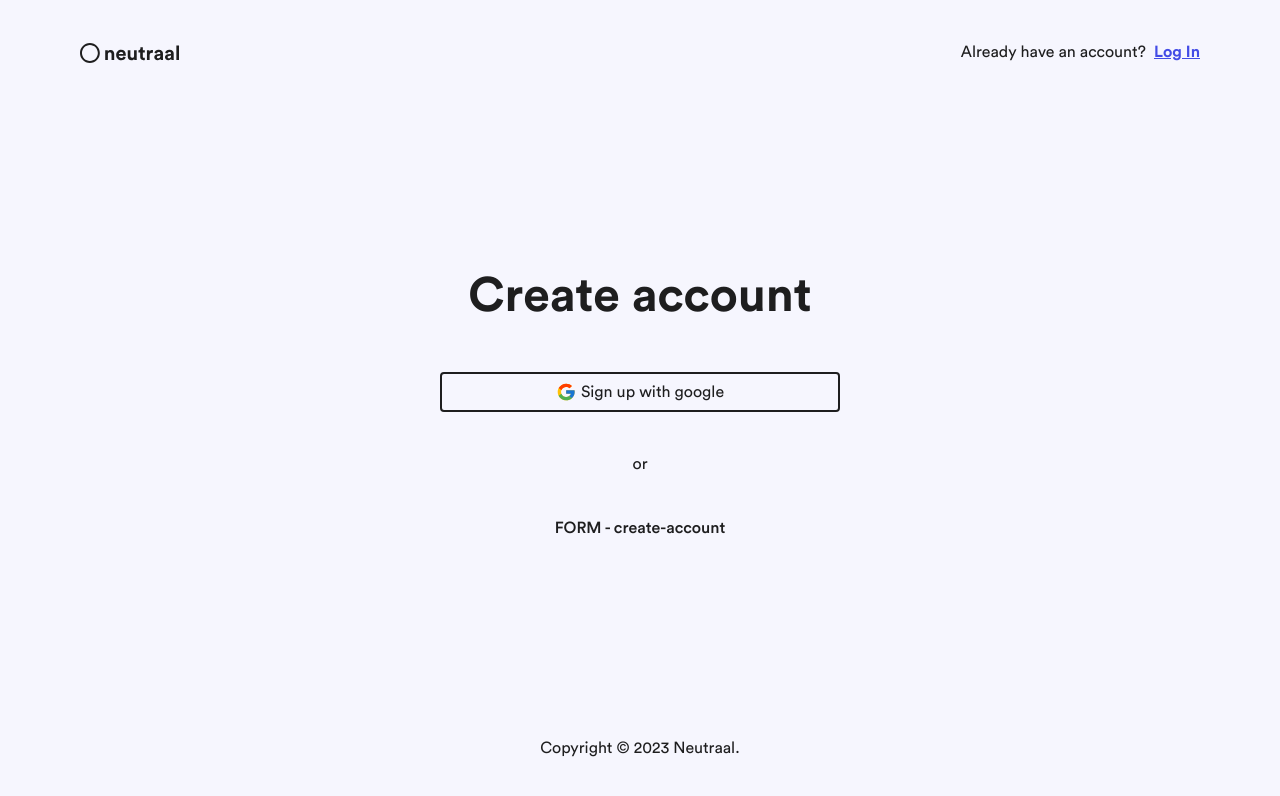
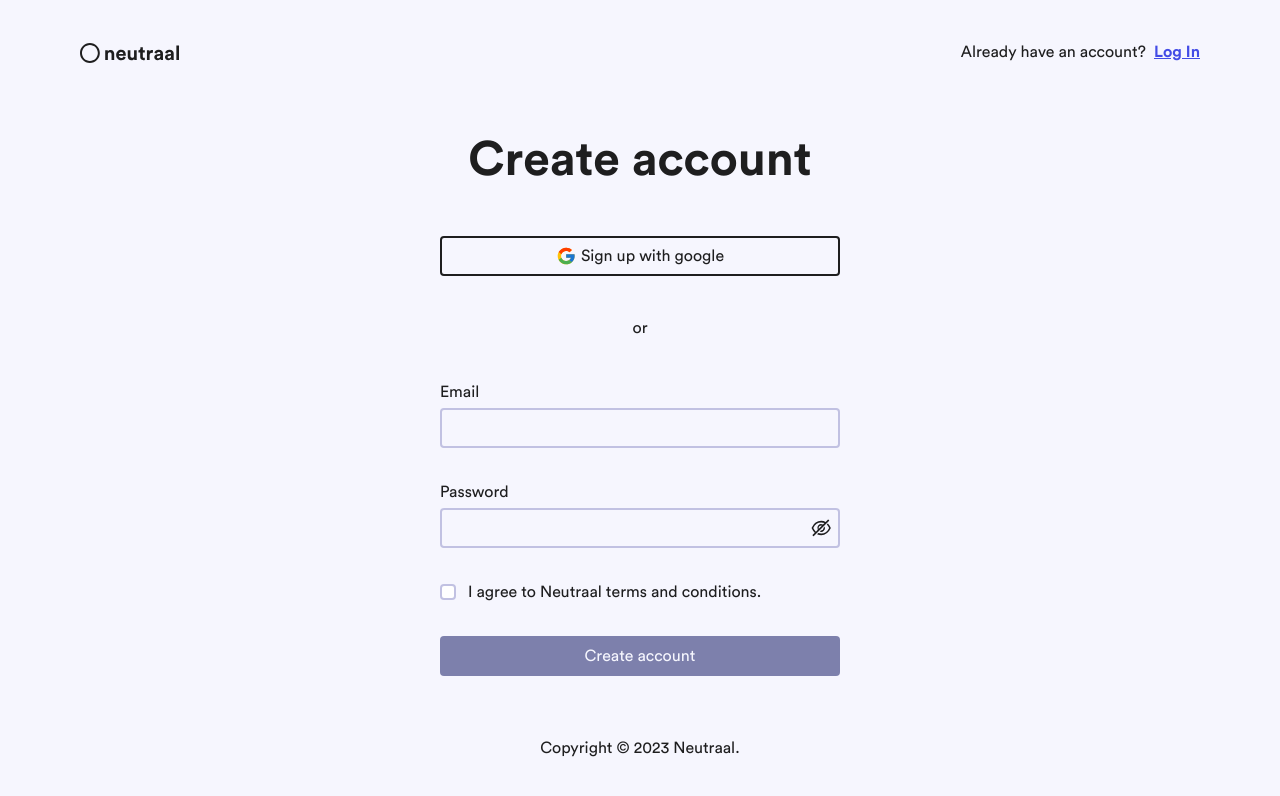
Before and after one commit to matiasbacelar98/neutraal, a React (Vite) app: page /sign-up in a window 1280 px wide. Shown: the top 796 px of the page. Built offline with nearby package versions, Linux system fonts and the light colour scheme.

Commit message:
CreateAccount UI complete

```diff
--- a/src/components/UI/Inputs.tsx
+++ b/src/components/UI/Inputs.tsx
@@ -7,7 +7,7 @@ import Show from '@components/Show';
 import { EyeVisibleIcon, EyeInvisibleIcon } from '@ui/Icons';
 import { FormTypes } from '@types';
 
-interface FormSignInProps extends ComponentProps<'input'> {
+interface InputProps extends ComponentProps<'input'> {
   register: UseFormRegister<FormTypes>;
   options: RegisterOptions;
   name: Path<FormTypes>;
@@ -15,7 +15,7 @@ interface FormSignInProps extends ComponentProps<'input'> {
 }
 
 //-------- Email input --------//
-export function EmailInput({ register, options, name, id }: FormSignInProps) {
+export function EmailInput({ register, options, name, id }: InputProps) {
   return (
     <input
       className="
@@ -30,7 +30,7 @@ export function EmailInput({ register, options, name, id }: FormSignInProps) {
 }
 
 //------- Password input --------//
-export function PasswordInput({ register, options, name, id }: FormSignInProps) {
+export function PasswordInput({ register, options, name, id }: InputProps) {
   const [isVisible, setIsVisible] = useState(false);
 
   return (
@@ -74,23 +74,12 @@ function EyeBtn({ onClick, visible = false }: EyeBtnProps) {
 }
 
 //------- Checkbox input -------//
-type CheckboxInput = {
-  checked: boolean;
-  name: string;
-  id: string;
-  onChange: () => void;
-};
-
-export function CheckboxInput(props: CheckboxInput) {
-  const { checked, name, id, onChange } = props;
-
+export function CheckboxInput({ register, name, options, id }: InputProps) {
   return (
     <input
       type="checkbox"
       id={id}
-      name={name}
-      checked={checked}
-      onChange={onChange}
+      {...register(name, options)}
       className="ring-0
       w-4 h-4 rounded border-2 border-gray-light
     text-primary focus:border-primary
--- a/src/components/pages/SignUp.tsx
+++ b/src/components/pages/SignUp.tsx
@@ -1,6 +1,16 @@
+import { useForm } from 'react-hook-form';
+
 import Layout from '@layouts/Layout';
+import { InputGroup, CheckboxGroup } from '@layouts/InputGroups';
+
 import { Title, Parragraph } from '@ui/Typography';
-import { GoogleBtn } from '@ui/Buttons';
+import { Button, GoogleBtn } from '@ui/Buttons';
+import { EmailInput, PasswordInput, CheckboxInput } from '@ui/Inputs';
+import Label from '@ui/Label';
+import ErrorMessage from '@ui/ErrorMessage';
+
+import { EMAIL_REGEX } from '@constants';
+import { FormTypes } from '@types';
 
 const SIGN_UP_METADATA = {
   title: 'Sign up',
@@ -15,9 +25,81 @@ export default function SignUp() {
           <Title>Create account</Title>
           <GoogleBtn onClick={() => console.log('create-account')}>Sign up with google</GoogleBtn>
           <Parragraph>or</Parragraph>
-          <p>FORM - create-account</p>
+          <SignUpForm />
         </div>
       </section>
     </Layout>
   );
 }
+
+//---------- Components ----------//
+function SignUpForm() {
+  const form = useForm<FormTypes>({ mode: 'onTouched' });
+  const { register, formState, handleSubmit } = form;
+  const { errors, isDirty, isValid } = formState;
+
+  function onSubmit(data: FormTypes): void {
+    console.log(data);
+  }
+
+  return (
+    <form className="w-full space-y-8" onSubmit={handleSubmit(onSubmit)}>
+      <InputGroup>
+        <Label htmlFor="email">Email</Label>
+        <EmailInput
+          name="email"
+          id="email"
+          register={register}
+          options={{
+            required: 'Email is required',
+            pattern: {
+              value: EMAIL_REGEX,
+              message: 'Invalid email',
+            },
+          }}
+        />
+        <ErrorMessage>{errors?.email?.message}</ErrorMessage>
+      </InputGroup>
+
+      <InputGroup>
+        <Label htmlFor="password">Password</Label>
+        <PasswordInput
+          name="password"
+          id="password"
+          register={register}
+          options={{
+            validate: {
+              empty: fieldValue => {
+                return fieldValue !== '' || 'Password is required';
+              },
+              checkLength: fieldValue => {
+                return fieldValue.length >= 3 || 'The password needs to be at least 3 characters';
+              },
+            },
+          }}
+        />
+        <ErrorMessage>{errors?.password?.message}</ErrorMessage>
+      </InputGroup>
+
+      <CheckboxGroup>
+        <CheckboxInput
+          name="terms"
+          id="terms"
+          register={register}
+          options={{
+            required: {
+              value: true,
+              message: 'Please accept the terms and conditions',
+            },
+          }}
+        />
+        <Label htmlFor="terms">I agree to Neutraal terms and conditions.</Label>
+        <ErrorMessage>{errors?.terms?.message}</ErrorMessage>
+      </CheckboxGroup>
+
+      <Button isSubmit disabled={!isDirty || !isValid}>
+        Create account
+      </Button>
+    </form>
+  );
+}
```
